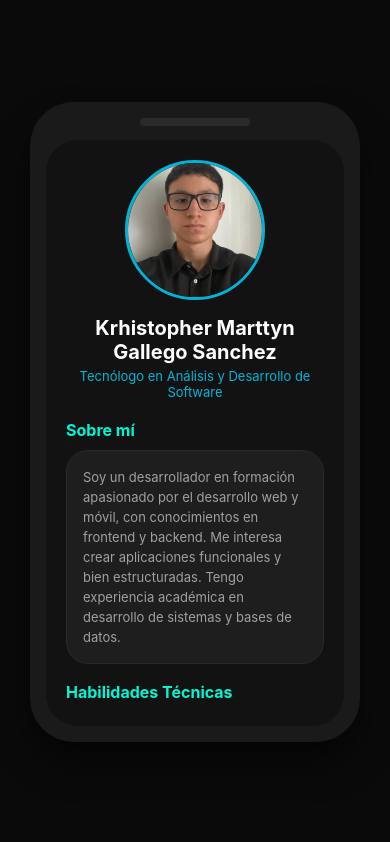
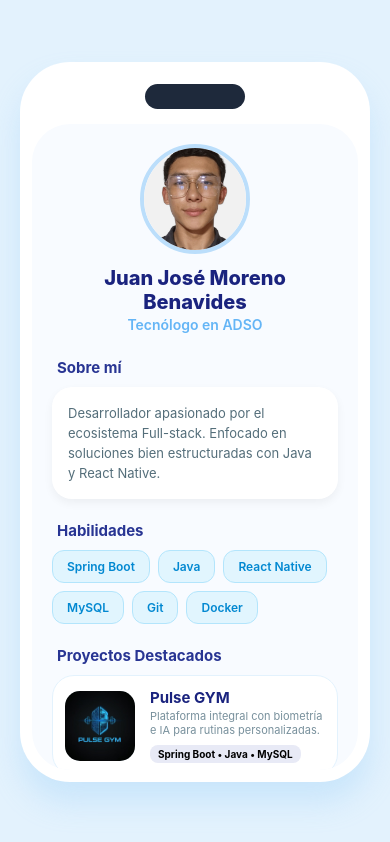
Before and after one commit to erozog125/portfolio-react-native, a React Native app: screen / in a window 390 px wide. Built offline with nearby package versions, Linux system fonts and the light colour scheme.

Commit message:
refactor: modifico la estructura y datos perosnales con informacion mia

```diff
--- a/App.js
+++ b/App.js
@@ -9,79 +9,103 @@ export default function App() {
   return (
     <View style={styles.appBackground}>
       <View style={styles.phone}>
-        <View style={styles.notch} />
+        <View style={styles.dynamicIsland} />
+
         <View style={styles.screen}>
           <ScrollView contentContainerStyle={styles.content} showsVerticalScrollIndicator={false}>
-            <Image source={require('./assets/FOTO.jpg')} style={styles.logo} />
-            <Text style={styles.name}>Krhistopher Marttyn Gallego Sanchez</Text>
-            <Text style={styles.role}>Tecnólogo en Análisis y Desarrollo de Software</Text>
+
+            {/* Header / Perfil */}
+            <View style={styles.headerCard}>
+              <Image source={require('./assets/Juan Jose Moreno Benavides.jpeg')} style={styles.avatar} />
+              <Text style={styles.name}>Juan José Moreno Benavides</Text>
+              <Text style={styles.role}>Tecnólogo en ADSO</Text>
+            </View>
+
+            {/* Sección: Sobre mí */}
             <View style={styles.section}>
               <Text style={styles.sectionTitle}>Sobre mí</Text>
-              <View style={styles.listItem}>
-                <Text style={styles.itemText}>
-                  Soy un desarrollador en formación apasionado por el desarrollo web y móvil,
-                  con conocimientos en frontend y backend. Me interesa crear aplicaciones
-                  funcionales y bien estructuradas. Tengo experiencia académica en desarrollo
-                  de sistemas y bases de datos.
+              <View style={styles.glassCard}>
+                <Text style={styles.aboutText}>
+                  Desarrollador apasionado por el ecosistema Full-stack. Enfocado en soluciones
+                  bien estructuradas con Java y React Native.
                 </Text>
               </View>
             </View>
 
+            {/* Habilidades */}
             <View style={styles.section}>
-              <Text style={styles.sectionTitle}>Habilidades Técnicas</Text>
-              <View style={styles.skillsContainer}>
-                <View style={styles.skillBadge}><Text style={styles.skillText}>Java</Text></View>
-                <View style={styles.skillBadge}><Text style={styles.skillText}>Spring Boot</Text></View>
-                <View style={styles.skillBadge}><Text style={styles.skillText}>TypeScript</Text></View>
-                <View style={styles.skillBadge}><Text style={styles.skillText}>JavaScript</Text></View>
-                <View style={styles.skillBadge}><Text style={styles.skillText}>HTML5/CSS3</Text></View>
-                <View style={styles.skillBadge}><Text style={styles.skillText}>MySQL</Text></View>
-                <View style={styles.skillBadge}><Text style={styles.skillText}>Git/GitHub</Text></View>
-                <View style={styles.skillBadge}><Text style={styles.skillText}>APIs REST</Text></View>
-                <View style={styles.skillBadge}><Text style={styles.skillText}>Postman</Text></View>
+              <Text style={styles.sectionTitle}>Habilidades</Text>
+              <View style={styles.skillsGrid}>
+                {['Spring Boot', 'Java', 'React Native', 'MySQL', 'Git', 'Docker'].map((skill) => (
+                  <View key={skill} style={styles.skillBadge}>
+                    <Text style={styles.skillText}>{skill}</Text>
+                  </View>
+                ))}
               </View>
             </View>
 
-            {/* Proyecto Destacado */}
+            {/* Sección: Proyectos */}
             <View style={styles.section}>
-              <Text style={styles.sectionTitle}>Proyecto Destacado</Text>
-              <Pressable style={styles.projectItem}>
-                <View style={styles.projectImagePlaceholder}>
-                  <Image source={require('./assets/image.png')} style={styles.projectImage} />
+              <Text style={styles.sectionTitle}>Proyectos Destacados</Text>
+
+              {/* Proyecto 1: Pulse GYM */}
+              <Pressable style={[styles.projectCard, { marginBottom: 15 }]}>
+                <Image source={require('./assets/image.png')} style={styles.projectImage} />
+                <View style={styles.projectDetails}>
+                  <Text style={styles.projectTitle}>Pulse GYM</Text>
+                  <Text style={styles.projectSubtitle} numberOfLines={2}>
+                    Plataforma integral con biometría e IA para rutinas personalizadas.
+                  </Text>
+                  <View style={styles.tagContainer}>
+                    <Text style={styles.tagText}>Spring Boot • Java • MySQL</Text>
+                  </View>
                 </View>
-                <View style={styles.projectInfo}>
-                  <Text style={styles.projectTitle}>Pulse GYM</Text>
-                  <Text style={styles.projectSubtitle}>
-                    Pulse GYM es una plataforma tecnológica integral para gimnasios que combina control de acceso biométrico con huella digital, inteligencia artificial para
-                    generación de rutinas personalizadas.
+              </Pressable>
+
+              {/* Proyecto 2: Karolpsia */}
+              <Pressable style={styles.projectCard}>
+                <Image source={require('./assets/logo empresa.png')} style={styles.projectImage} />
+                <View style={styles.projectDetails}>
+                  <Text style={styles.projectTitle}>Karolpsia</Text>
+                  <Text style={styles.projectSubtitle} numberOfLines={2}>
+                    Sitio web dedicado al mundo del maquillaje y la estética.
                   </Text>
-                  <Text style={styles.projectTech}>
-                    Java 21 - Spring Boot - MySQL - Angular - Kotlin - Microservicios
-                  </Text>
+                  {/* Tags separados para Karolpsia */}
+                  <View style={styles.separateTagsRow}>
+                    <View style={[styles.miniTag, { backgroundColor: '#E3F2FD' }]}>
+                      <Text style={[styles.tagText, { color: '#1976D2' }]}>HTML5</Text>
+                    </View>
+                    <View style={[styles.miniTag, { backgroundColor: '#E8F5E9' }]}>
+                      <Text style={[styles.tagText, { color: '#388E3C' }]}>CSS3</Text>
+                    </View>
+                    <View style={[styles.miniTag, { backgroundColor: '#FFF3E0' }]}>
+                      <Text style={[styles.tagText, { color: '#F57C00' }]}>JavaScript</Text>
+                    </View>
+                  </View>
                 </View>
-                <Text style={styles.projectArrow}>›</Text>
               </Pressable>
             </View>
 
+            {/* Contacto */}
             <View style={styles.section}>
               <Text style={styles.sectionTitle}>Contacto</Text>
-              <Pressable style={styles.contactItem} onPress={() => openLink('krisgallego7@gmail.com')}>
-                <Image source={require('./assets/gmail.png')} style={styles.contactImage} />
-                <Text style={styles.contactText}>krisgallego7@gmail.com</Text>
-              </Pressable>
-              <Pressable style={styles.contactItem} onPress={() => openLink('https://github.com/krisgallego')}>
-                <Image source={require('./assets/github.png')} style={styles.contactImage} />
-                <Text style={styles.contactText}>GitHub: krisgallego</Text>
-              </Pressable>
-              <Pressable style={styles.contactItem} onPress={() => openLink('https://instagram.com/krhis_19x')}>
-                <Image source={require('./assets/instagram.png')} style={styles.contactImage} />
-                <Text style={styles.contactText}>Instagram: @krhis_19x</Text>
-              </Pressable>
+              <View style={styles.contactContainer}>
+                <Pressable style={styles.contactButton} onPress={() => openLink('mailto:juanjosemorenobenavides207@gmail.com')}>
+                  <Image source={require('./assets/gmail.png')} style={styles.contactIcon} />
+                </Pressable>
+                <Pressable style={styles.contactButton} onPress={() => openLink('https://github.com/juanmorenaso15')}>
+                  <Image source={require('./assets/github.png')} style={styles.contactIcon} />
+                </Pressable>
+                <Pressable style={styles.contactButton} onPress={() => openLink('https://instagram.com/juanmoreno0726')}>
+                  <Image source={require('./assets/instagram.png')} style={styles.contactIcon} />
+                </Pressable>
+              </View>
             </View>
+
           </ScrollView>
         </View>
       </View>
-      <StatusBar style="light" />
+      <StatusBar style="dark" />
     </View>
   );
 }
@@ -89,173 +113,182 @@ export default function App() {
 const styles = StyleSheet.create({
   appBackground: {
     flex: 1,
-    backgroundColor: '#0a0a0a',
+    backgroundColor: '#E3F2FD',
     alignItems: 'center',
     justifyContent: 'center',
   },
   phone: {
-    width: 330,
-    height: 640,
-    backgroundColor: '#1a1a1a',
-    borderRadius: 44,
-    padding: 16,
-    alignItems: 'center',
-    shadowColor: '#000',
-    shadowOffset: { width: 0, height: 22 },
-    shadowOpacity: 0.5,
-    shadowRadius: 34,
-    elevation: 14,
+    width: 350,
+    height: 720,
+    backgroundColor: '#FFFFFF',
+    borderRadius: 50,
+    padding: 12,
+    shadowColor: '#90CAF9',
+    shadowOffset: { width: 0, height: 20 },
+    shadowOpacity: 0.3,
+    shadowRadius: 30,
+    elevation: 20,
   },
-  notch: {
-    width: 110,
-    height: 8,
-    backgroundColor: '#2a2a2a',
-    borderRadius: 5,
-    marginBottom: 14,
+  dynamicIsland: {
+    width: 100,
+    height: 25,
+    backgroundColor: '#1E293B',
+    borderRadius: 20,
+    alignSelf: 'center',
+    marginTop: 10,
+    marginBottom: 15,
   },
   screen: {
     flex: 1,
-    width: '100%',
-    backgroundColor: '#121212',
-    borderRadius: 32,
-    padding: 20,
+    backgroundColor: '#F8FBFF',
+    borderRadius: 38,
+    overflow: 'hidden',
   },
   content: {
+    padding: 20,
     alignItems: 'center',
-    paddingBottom: 24,
   },
-  logo: {
-    width: 140,
-    height: 140,
-    resizeMode: 'cover',
-    borderRadius: 100,
-    borderWidth: 3,
-    borderColor: '#00b4d8',
-    marginBottom: 16,
+  headerCard: {
+    alignItems: 'center',
+    marginBottom: 25,
+  },
+  avatar: {
+    width: 110,
+    height: 110,
+    borderRadius: 55,
+    borderWidth: 4,
+    borderColor: '#BBDEFB',
+    marginBottom: 12,
   },
   name: {
-    color: '#ffffff',
     fontSize: 20,
-    fontWeight: '700',
-    marginBottom: 4,
+    fontWeight: '800',
+    color: '#1A237E',
     textAlign: 'center',
   },
   role: {
-    color: '#00b4d8',
-    fontSize: 13,
-    marginBottom: 20,
-    textAlign: 'center',
+    fontSize: 14,
+    color: '#64B5F6',
+    fontWeight: '600',
+    marginTop: 2,
   },
   section: {
     width: '100%',
-    marginBottom: 18,
+    marginBottom: 22,
   },
   sectionTitle: {
-    color: '#00f5d4',
-    fontSize: 16,
+    fontSize: 15,
     fontWeight: '700',
+    color: '#283593',
     marginBottom: 10,
+    paddingLeft: 5,
   },
-  listItem: {
-    width: '100%',
-    backgroundColor: '#1e1e1e',
-    borderRadius: 22,
+  glassCard: {
+    backgroundColor: '#FFFFFF',
+    borderRadius: 20,
     padding: 16,
-    borderWidth: 1,
-    borderColor: '#2a2a2a',
+    shadowColor: '#000',
+    shadowOffset: { width: 0, height: 4 },
+    shadowOpacity: 0.05,
+    shadowRadius: 10,
   },
-  itemText: {
-    color: '#a0a0a0',
+  aboutText: {
+    color: '#546E7A',
     fontSize: 13,
     lineHeight: 20,
   },
-  skillsContainer: {
+  skillsGrid: {
     flexDirection: 'row',
     flexWrap: 'wrap',
     gap: 8,
   },
   skillBadge: {
-    backgroundColor: '#1e1e1e',
+    backgroundColor: '#E1F5FE',
+    paddingHorizontal: 14,
+    paddingVertical: 8,
+    borderRadius: 12,
     borderWidth: 1,
-    borderColor: '#00b4d8',
-    borderRadius: 20,
-    paddingHorizontal: 12,
-    paddingVertical: 6,
-    marginRight: 8,
-    marginBottom: 8,
+    borderColor: '#B3E5FC',
   },
   skillText: {
-    color: '#00b4d8',
-    fontSize: 11,
-    fontWeight: '500',
+    color: '#0288D1',
+    fontSize: 12,
+    fontWeight: '600',
   },
-  projectItem: {
-    width: '100%',
+  projectCard: {
+    backgroundColor: '#FFFFFF',
+    borderRadius: 22,
     flexDirection: 'row',
+    padding: 12,
     alignItems: 'center',
-    backgroundColor: '#1e1e1e',
-    borderRadius: 22,
-    padding: 14,
-    marginBottom: 12,
     borderWidth: 1,
-    borderColor: '#2a2a2a',
-  },
-  projectImagePlaceholder: {
-    width: 60,
-    height: 60,
-    borderRadius: 18,
-    marginRight: 12,
-    marginLeft: 4,
+    borderColor: '#E3F2FD',
   },
   projectImage: {
-    width: 60,
-    height: 60,
-    resizeMode: 'contain',
-    borderRadius: 18,
+    width: 70,
+    height: 70,
+    borderRadius: 15,
+    backgroundColor: '#E3F2FD',
   },
-  projectInfo: {
+
+
+  projectDetails: {
     flex: 1,
+    marginLeft: 15,
   },
   projectTitle: {
-    color: '#ffffff',
     fontSize: 15,
     fontWeight: '700',
-    marginBottom: 4,
+    color: '#1A237E',
   },
   projectSubtitle: {
-    color: '#a0a0a0',
     fontSize: 11,
-    lineHeight: 16,
+    color: '#78909C',
+    marginTop: 2,
   },
-  projectTech: {
-    color: '#00b4d8',
-    fontSize: 9,
-    marginTop: 4,
+  tagContainer: {
+    marginTop: 8,
+    backgroundColor: '#E8EAF6',
+    alignSelf: 'flex-start',
+    paddingHorizontal: 8,
+    paddingVertical: 3,
+    borderRadius: 8,
   },
-  projectArrow: {
-    color: '#00f5d4',
-    fontSize: 24,
-    marginLeft: 8,
+  separateTagsRow: {
+    flexDirection: 'row',
+    marginTop: 8,
+    gap: 5,
   },
-  contactItem: {
-    width: '100%',
+  miniTag: {
+    paddingHorizontal: 8,
+    paddingVertical: 3,
+    borderRadius: 6,
+  },
+  tagText: {
+    fontSize: 10,
+    fontWeight: '700',
+  },
+  contactContainer: {
     flexDirection: 'row',
+    justifyContent: 'space-around',
+    marginTop: 5,
+  },
+  contactButton: {
+    backgroundColor: '#FFFFFF',
+    width: 50,
+    height: 50,
+    borderRadius: 15,
+    justifyContent: 'center',
     alignItems: 'center',
-    backgroundColor: '#1e1e1e',
-    borderRadius: 22,
-    padding: 12,
-    marginBottom: 10,
-    borderWidth: 1,
-    borderColor: '#2a2a2a',
+    shadowColor: '#000',
+    shadowOffset: { width: 0, height: 4 },
+    shadowOpacity: 0.1,
+    shadowRadius: 8,
+    elevation: 3,
   },
-  contactImage: {
-    width: 24,
-    height: 24,
-    marginRight: 12,
-  },
-  contactText: {
-    color: '#a0a0a0',
-    fontSize: 13,
-    flex: 1,
+  contactIcon: {
+    width: 26,
+    height: 26,
+    resizeMode: 'contain',
   },
 });
```
Also changed, not shown: assets/Juan Jose Moreno Benavides.jpeg (added), assets/logo empresa.png (added).
